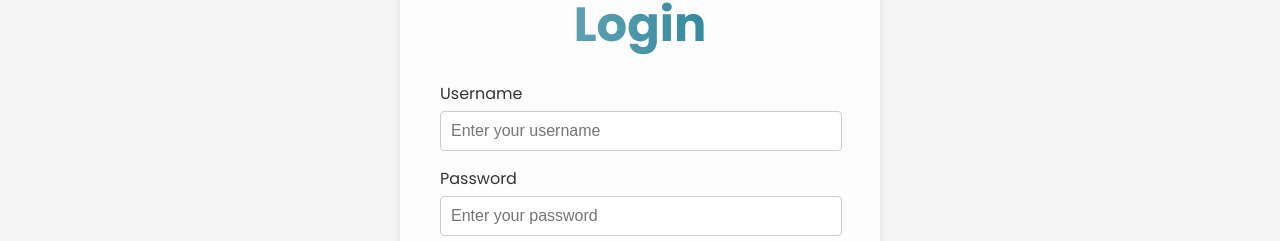
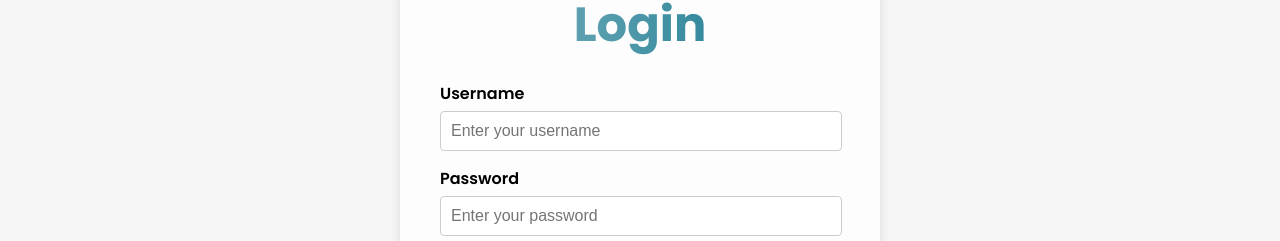
Before and after one commit to JonathanBY15/pricepixel-frontend, a React (Create React App) app: page /login in a window 1280 px wide. Shown: the part 273-514 px from the top of the page. Built offline with nearby package versions, Linux system fonts and the light colour scheme.

Commit message:
update Login/Signup forms

```diff
--- a/src/components/LoginForm/LoginForm.css
+++ b/src/components/LoginForm/LoginForm.css
@@ -30,7 +30,7 @@
 .form-group label {
   display: block;
   margin-bottom: 5px;
-  color: #333;
+  font-weight: 600;
 }
 
 .form-group input {
--- a/src/components/SignupForm/SignupForm.css
+++ b/src/components/SignupForm/SignupForm.css
@@ -30,7 +30,7 @@
 .form-group label {
   display: block;
   margin-bottom: 5px;
-  color: #333;
+  font-weight: 600;
 }
 
 .form-group input {
```
